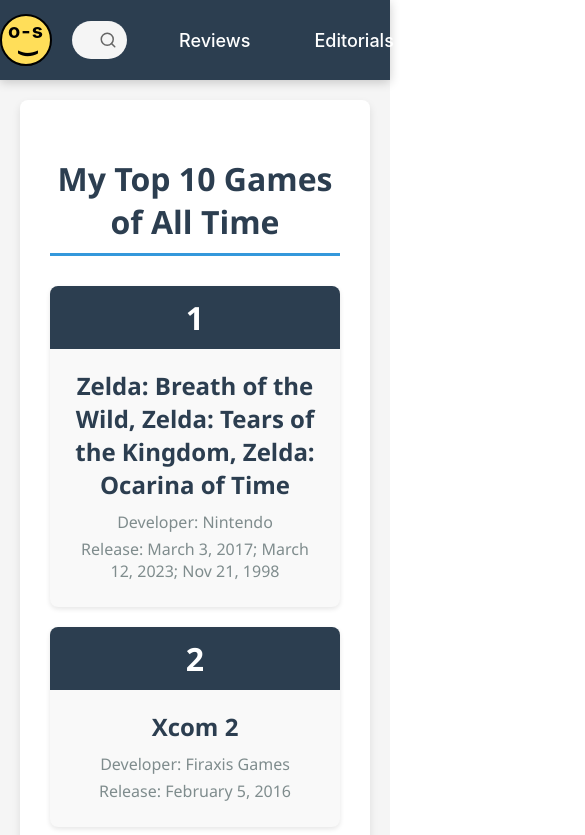
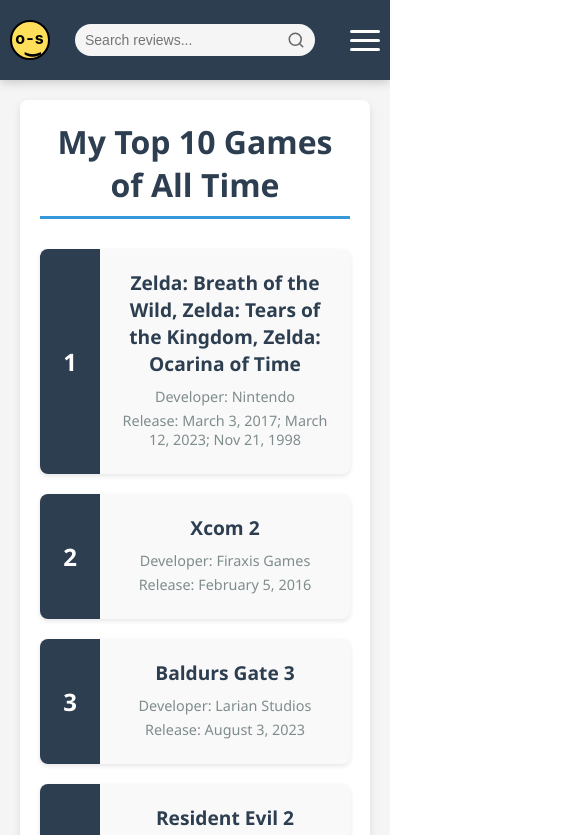
Before and after one commit to bladeyeight/only-sams, a React (Create React App) app in the folder only-sams-frontend/: page /top-10 in a window 390 px wide. Shown: the top 835 px of the page, 585 px wide, since content can reach past the window. Built offline with nearby package versions, Linux system fonts and the light colour scheme.

Commit message:
responsive changes for smaller screens

```diff
--- a/only-sams-frontend/src/App.css
+++ b/only-sams-frontend/src/App.css
@@ -1,5 +1,20 @@
+* {
+  box-sizing: border-box;
+  margin: 0;
+  padding: 0;
+}
+
+body, html {
+  width: 100%;
+  overflow-x: hidden;
+  max-width: 100vw;
+}
+
 .App {
   text-align: center;
+  width: 100%;
+  max-width: 100vw;
+  overflow-x: hidden;
 }
 
 .App-logo {
--- a/only-sams-frontend/src/components/Navbar.tsx
+++ b/only-sams-frontend/src/components/Navbar.tsx
@@ -1,4 +1,4 @@
-import React, { useState } from 'react';
+import React, { useState, useEffect } from 'react';
 import { Link, useNavigate } from 'react-router-dom';
 import './style/Navbar.css';
 import { apiGet } from '../utils/api';
@@ -12,6 +12,7 @@
   const [searchTerm, setSearchTerm] = useState('');
   const [searchResults, setSearchResults] = useState<Review[]>([]);
   const [showResults, setShowResults] = useState(false);
+  const [mobileMenuOpen, setMobileMenuOpen] = useState(false);
   const navigate = useNavigate();
 
   const handleSearchChange = async (e: React.ChangeEvent<HTMLInputElement>) => {
@@ -44,6 +45,16 @@
       handleResultClick(searchResults[0]._id);
     }
   };
+  // Close mobile menu when navigating to a new page
+  useEffect(() => {
+    setMobileMenuOpen(false);
+  }, [navigate]);
+
+  // Toggle mobile menu
+  const toggleMobileMenu = () => {
+    setMobileMenuOpen(!mobileMenuOpen);
+  };
+
   return (
     <nav className="navbar">
       <div className="navbar-container">
@@ -92,7 +103,18 @@
           )}
         </div>
 
-        <ul className="navbar-menu">
+        {/* Mobile menu button */}
+        <button
+          className={`mobile-menu-button ${mobileMenuOpen ? 'active' : ''}`}
+          onClick={toggleMobileMenu}
+          aria-label="Toggle menu"
+        >
+          <span></span>
+          <span></span>
+          <span></span>
+        </button>
+
+        <ul className={`navbar-menu ${mobileMenuOpen ? 'active' : ''}`}>
           <li className="navbar-item">
             <Link to="/reviews">Reviews</Link>
           </li>
--- a/only-sams-frontend/src/components/Reviews.tsx
+++ b/only-sams-frontend/src/components/Reviews.tsx
@@ -54,7 +54,8 @@
         <p className="no-reviews">No reviews available yet.</p>
       ) : (
         <div className="reviews-table-container">
-          <table className="reviews-table">
+          {/* Desktop/Tablet Table (visible on screens > 768px) */}
+          <table className="reviews-table desktop-table">
             <thead>
               <tr>
                 <th>Title</th>
@@ -67,7 +68,7 @@
             </thead>
             <tbody>
               {reviews.map((review) => (
-                <tr key={review._id} className="review-row">
+                <tr key={`desktop-${review._id}`} className="review-row">
                   <td>
                     <Link to={`/reviews/${review._id}`} className="review-title-link">
                       {review.title}
@@ -82,6 +83,30 @@
               ))}
             </tbody>
           </table>
+
+          {/* Mobile Table (visible on screens <= 768px) */}
+          <table className="reviews-table mobile-table">
+            <thead>
+              <tr>
+                <th>Title</th>
+                <th>Platforms</th>
+                <th>Rating</th>
+              </tr>
+            </thead>
+            <tbody>
+              {reviews.map((review) => (
+                <tr key={`mobile-${review._id}`} className="review-row">
+                  <td>
+                    <Link to={`/reviews/${review._id}`} className="review-title-link">
+                      {review.title}
+                    </Link>
+                  </td>
+                  <td>{review.platforms.join(', ')}</td>
+                  <td><span className="review-rating">{review.rating}</span></td>
+                </tr>
+              ))}
+            </tbody>
+          </table>
         </div>
       )}
     </div>
--- a/only-sams-frontend/src/components/style/Home.css
+++ b/only-sams-frontend/src/components/style/Home.css
@@ -170,6 +170,10 @@
 }
 
 @media (max-width: 768px) {
+  .hero-section {
+    padding: 50px 15px;
+  }
+
   .hero-section h1 {
     font-size: 2rem;
   }
@@ -178,12 +182,111 @@
     font-size: 1rem;
   }
 
+  .featured-games-container {
+    flex-direction: column;
+    gap: 15px;
+  }
+
   .game-card {
-    flex-direction: column;
+    width: 100%;
+    box-sizing: border-box;
+  }
+
+  .game-info h3 {
+    font-size: 1.2rem;
+  }
+
+  .game-developer, .game-release {
+    font-size: 0.9rem;
+  }
+
+  /* Keep game rank on the left side */
+  .game-rank {
+    min-width: 60px;
+    font-size: 1.5rem;
+    display: flex;
+    align-items: center;
+    justify-content: center;
+  }
+
+  .home-content {
+    padding: 15px;
+    width: 100%;
+    box-sizing: border-box;
+  }
+
+  .top-games-section {
+    padding: 20px;
+    width: 100%;
+    box-sizing: border-box;
+  }
+}
+
+@media (max-width: 320px) {
+  .hero-section {
+    padding: 30px 10px;
+    margin-bottom: 20px;
+  }
+
+  .hero-section h1 {
+    font-size: 1.5rem;
+  }
+
+  .hero-section p {
+    font-size: 0.9rem;
+  }
+
+  .home-content {
+    padding: 8px;
+  }
+
+  .game-card {
+    display: flex;
+    width: 100%;
+  }
+
+  .game-info {
+    padding: 10px;
+  }
+
+  .game-info h3 {
+    font-size: 1rem;
+    margin-bottom: 5px;
+  }
+
+  .game-developer, .game-release {
+    font-size: 0.8rem;
+    margin: 3px 0;
   }
 
   .game-rank {
-    width: 100%;
-    padding: 10px 0;
+    min-width: 35px;
+    font-size: 1.1rem;
+    display: flex;
+    align-items: center;
+    justify-content: center;
+  }
+
+  .top-games-section {
+    padding: 12px;
+  }
+
+  .top-games-section h2 {
+    font-size: 1.4rem;
+    margin-bottom: 15px;
+    padding-bottom: 8px;
+  }
+
+  .featured-image {
+    height: 150px;
+  }
+
+  .games-list {
+    gap: 12px;
+  }
+
+  .featured-label {
+    padding: 5px 10px;
+    font-size: 0.9rem;
   }
 }
--- a/only-sams-frontend/src/components/style/Navbar.css
+++ b/only-sams-frontend/src/components/style/Navbar.css
@@ -149,7 +149,7 @@
   transform: rotate(90deg);
   display: inline-block;
   position: relative;
-  top: -2px;
+  top: -4px;
   left: 3px;
   line-height: 1;
   color: #000;
@@ -194,3 +194,142 @@
   background-color: #3498db;
   color: #fff;
 }
+
+/* Mobile menu button (hamburger) - hidden by default */
+.mobile-menu-button {
+  display: none;
+  flex-direction: column;
+  justify-content: space-between;
+  width: 30px;
+  height: 21px;
+  background: transparent;
+  border: none;
+  cursor: pointer;
+  padding: 0;
+  z-index: 10;
+  margin-left: 10px;
+}
+
+.mobile-menu-button span {
+  width: 100%;
+  height: 3px;
+  background: #fff;
+  border-radius: 3px;
+  transition: all 0.3s linear;
+  transform-origin: 1px;
+}
+
+/* Hamburger animation */
+.mobile-menu-button.active span:first-child {
+  transform: rotate(45deg);
+}
+
+.mobile-menu-button.active span:nth-child(2) {
+  opacity: 0;
+  transform: translateX(20px);
+}
+
+.mobile-menu-button.active span:nth-child(3) {
+  transform: rotate(-45deg);
+}
+
+/* Media Queries for Responsive Design */
+@media (max-width: 768px) {
+  .navbar-container {
+    padding: 0 15px;
+  }
+
+  .navbar-search {
+    max-width: 250px;
+    margin: 0 10px;
+  }
+
+  .navbar-item {
+    padding: 0 10px;
+  }
+
+  .navbar-item a {
+    font-size: 16px;
+    padding: 6px 8px;
+  }
+}
+
+@media (max-width: 480px) {
+  .mobile-menu-button {
+    display: flex;
+  }
+
+  .navbar-container {
+    padding: 0 10px;
+  }
+
+  .navbar-search {
+    max-width: 240px;
+  }
+
+  .search-input {
+    padding: 8px 30px 8px 10px;
+    font-size: 14px;
+  }
+
+  .navbar-menu {
+    position: absolute;
+    top: 80px;
+    left: 0;
+    right: 0;
+    flex-direction: column;
+    width: 100%;
+    background-color: #2c3e50;
+    box-shadow: 0 8px 10px rgba(0, 0, 0, 0.1);
+    transition: all 0.3s ease;
+    z-index: 998;
+    transform: translateY(-100%);
+    opacity: 0;
+    visibility: hidden;
+  }
+
+  .navbar-menu.active {
+    transform: translateY(0);
+    opacity: 1;
+    visibility: visible;
+  }
+
+  .navbar-item {
+    width: 100%;
+    height: 60px;
+    display: flex;
+    justify-content: center;
+    border-bottom: 1px solid rgba(255, 255, 255, 0.1);
+  }
+
+  .navbar-item a {
+    width: 100%;
+    display: flex;
+    justify-content: center;
+    align-items: center;
+  }
+
+  .logo-circle {
+    width: 40px;
+    height: 40px;
+  }
+
+  .logo-text {
+    font-size: 16px;
+  }
+
+  .logo-smile {
+    font-size: 18px;
+  }
+}
+
+/* Extra small devices */
+@media (max-width: 320px) {
+  .navbar-search {
+    max-width: 160px;
+  }
+
+  .search-input {
+    font-size: 12px;
+  }
+}
--- a/only-sams-frontend/src/components/style/ReviewDetail.css
+++ b/only-sams-frontend/src/components/style/ReviewDetail.css
@@ -17,6 +17,7 @@
   font-size: 2.5rem;
   color: #2c3e50;
   margin-bottom: 1rem;
+  text-align: center;
 }
 
 .review-detail-meta {
@@ -103,6 +104,20 @@
   color: #e74c3c;
 }
 
+@media (max-width: 1024px) {
+  .review-detail-container {
+    padding: 1.5rem;
+  }
+
+  .review-detail-title {
+    font-size: 2.2rem;
+  }
+
+  .review-detail-header {
+    text-align: center;
+  }
+}
+
 @media (max-width: 768px) {
   .review-detail-container {
     padding: 1rem;
@@ -110,7 +125,7 @@
 
   .review-detail-title {
     font-size: 2rem;
-    padding-right: 70px;
+    /* Removed padding-right that was pushing the title to the left */
   }
 
   .review-detail-rating {
@@ -122,4 +137,10 @@
   .review-detail-content {
     font-size: 1rem;
   }
+
+  .review-detail-meta {
+    flex-direction: column;
+    align-items: center;
+    gap: 0.5rem;
+  }
 }
--- a/only-sams-frontend/src/components/style/Reviews.css
+++ b/only-sams-frontend/src/components/style/Reviews.css
@@ -40,6 +40,31 @@
   overflow-x: auto;
   box-shadow: 0 4px 8px rgba(0, 0, 0, 0.1);
   border-radius: 8px;
+}
+
+/* Desktop table is visible by default */
+.desktop-table {
+  display: table;
+}
+
+/* Mobile table is hidden by default */
+.mobile-table {
+  display: none;
+}
+
+/* Media query for screens <= 768px */
+@media (max-width: 768px) {
+  .desktop-table {
+    display: none;
+  }
+
+  .mobile-table {
+    display: table;
+  }
+
+  .reviews-header {
+    font-size: 2rem;
+  }
 }
 
 .reviews-table {
```
